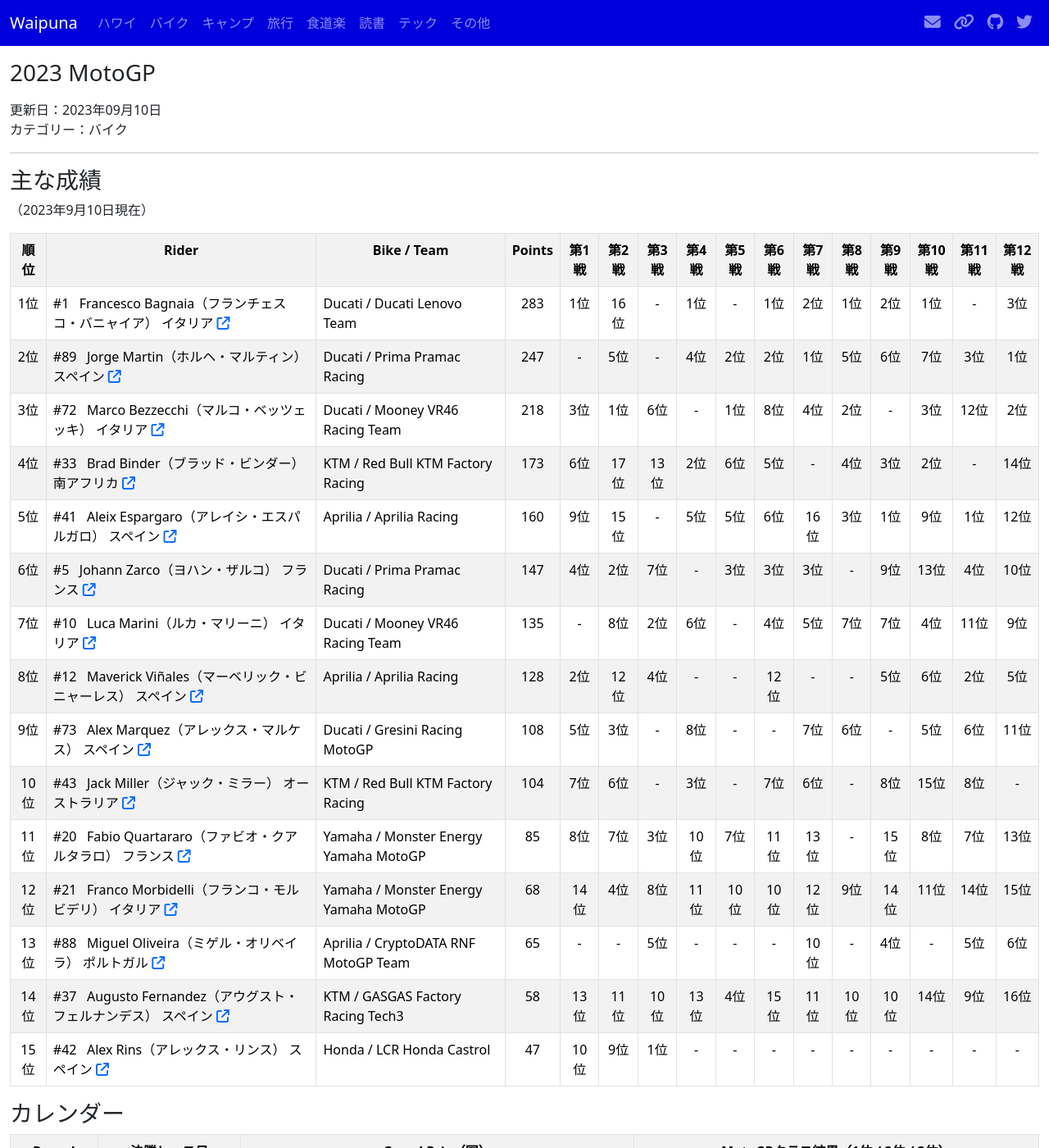
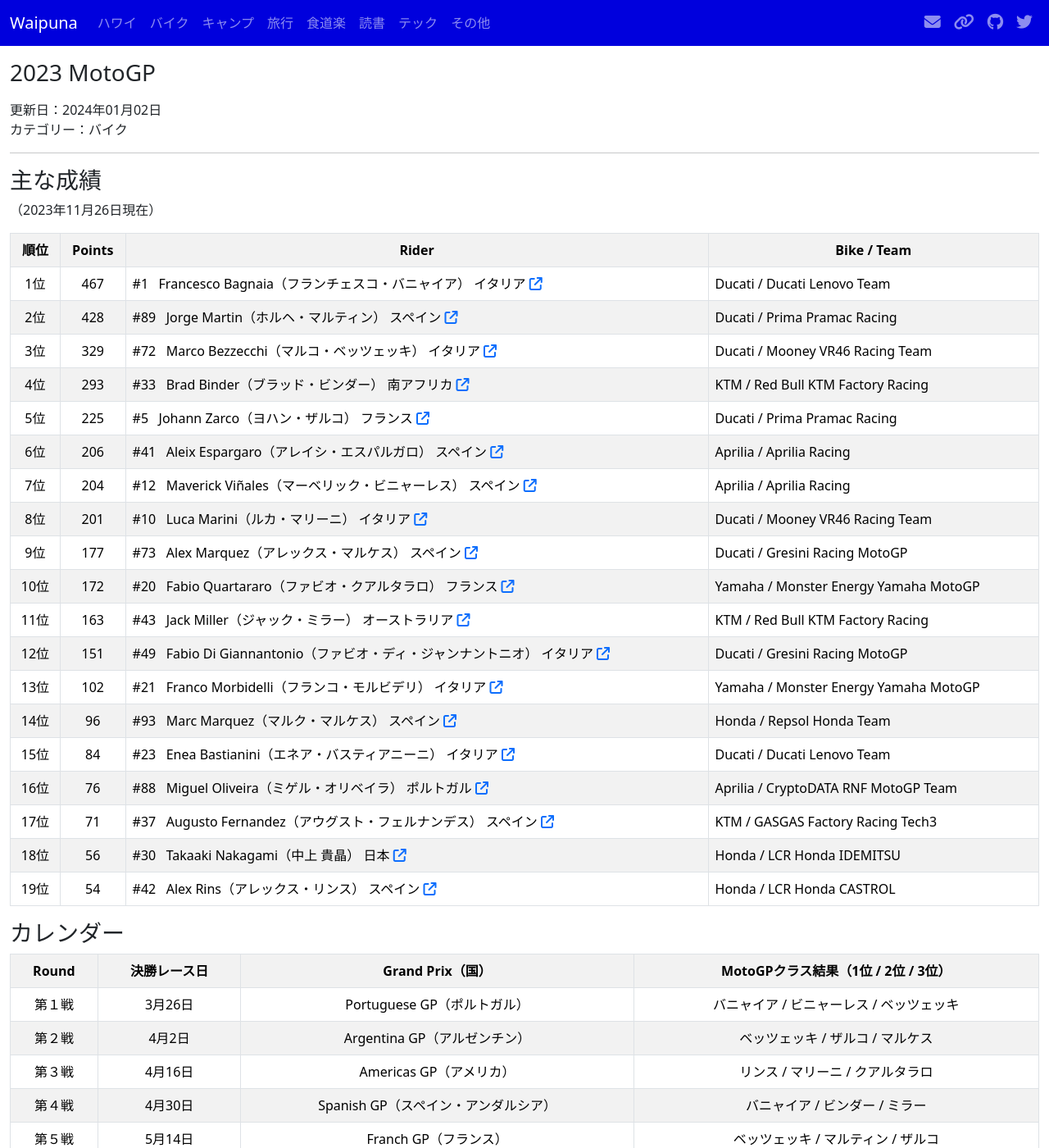
Before and after one commit to waipuna96815/waipuna96815.github.io, a Jekyll site: the page built from pages/moto-2023gp.md, in a window 1280 px wide and 1400 px high. Shown: the whole window at 82% size. Built offline with Jekyll 4.4.1, drawn with Linux system fonts in a browser that asks for light colours; nearby versions of some CDN libraries; some of the changed text lies outside the part shown.

Commit message:
add total results of 2023 MotoGP

```diff
--- a/pages/moto-2023gp.md
+++ b/pages/moto-2023gp.md
@@ -1,320 +1,140 @@
 ---
 layout: page
 title: 2023 MotoGP
-date: 2023-09-10
+date: 2024-01-02
 categories: バイク
 ---
 
 ### 主な成績
-（2023年9月10日現在）
+（2023年11月26日現在）
 
 <table class="table table-bordered table-striped">
   <tr align="center">
     <th>順位</th>
+    <th>Points</th>
     <th>Rider</th>
     <th>Bike / Team</th>
-    <th>Points</th>
-    <th>第1戦</th>
-    <th>第2戦</th>
-    <th>第3戦</th>
-    <th>第4戦</th>
-    <th>第5戦</th>
-    <th>第6戦</th>
-    <th>第7戦</th>
-    <th>第8戦</th>
-    <th>第9戦</th>
-    <th>第10戦</th>
-    <th>第11戦</th>
-    <th>第12戦</th>
   </tr>
   <tr align="center">
     <td>1位</td>
+    <td>467</td>
     <td align="left">#1 &nbsp; Francesco Bagnaia（フランチェスコ・バニャイア） イタリア <a href="https://www.motogp.com/ja/riders/francesco-bagnaia/66b78301-5826-4986-b11e-fa68a7bd77a7"><i class="fa-solid fa-arrow-up-right-from-square"></i></a></td>
     <td align="left">Ducati / Ducati Lenovo Team</td>
-    <td>283</td>
-    <td>1位</td>
-    <td>16位</td>
-    <td>-</td>
-    <td>1位</td>
-    <td>-</td>
-    <td>1位</td>
-    <td>2位</td>
-    <td>1位</td>
-    <td>2位</td>
-    <td>1位</td>
-    <td>-</td>
-    <td>3位</td>
   </tr>
   <tr align="center">
     <td>2位</td>
+    <td>428</td>
     <td align="left">#89 &nbsp; Jorge Martin（ホルヘ・マルティン） スペイン <a href="https://www.motogp.com/ja/riders/jorge-martin/5b9af34e-da94-4ca2-9c4c-6be0fc8b1bbc"><i class="fa-solid fa-arrow-up-right-from-square"></i></a></td>
     <td align="left">Ducati / Prima Pramac Racing</td>
-    <td>247</td>
-    <td>-</td>
-    <td>5位</td>
-    <td>-</td>
-    <td>4位</td>
-    <td>2位</td>
-    <td>2位</td>
-    <td>1位</td>
-    <td>5位</td>
-    <td>6位</td>
-    <td>7位</td>
-    <td>3位</td>
-    <td>1位</td>
   </tr>
   <tr align="center">
     <td>3位</td>
+    <td>329</td>
     <td align="left">#72 &nbsp; Marco Bezzecchi（マルコ・ベッツェッキ） イタリア <a href="https://www.motogp.com/ja/riders/marco-bezzecchi/e622ec5b-5ccf-457c-a67f-ec028f0ddf6e"><i class="fa-solid fa-arrow-up-right-from-square"></i></a></td>
     <td align="left">Ducati / Mooney VR46 Racing Team</td>
-    <td>218</td>
-    <td>3位</td>
-    <td>1位</td>
-    <td>6位</td>
-    <td>-</td>
-    <td>1位</td>
-    <td>8位</td>
-    <td>4位</td>
-    <td>2位</td>
-    <td>-</td>
-    <td>3位</td>
-    <td>12位</td>
-    <td>2位</td>
   </tr>
   <tr align="center">
     <td>4位</td>
+    <td>293</td>
     <td align="left">#33 &nbsp; Brad Binder（ブラッド・ビンダー） 南アフリカ <a href="https://www.motogp.com/ja/riders/brad-binder/ade5ef32-01ea-487c-95ca-491544a668ed"><i class="fa-solid fa-arrow-up-right-from-square"></i></a></td>
     <td align="left">KTM / Red Bull KTM Factory Racing</td>
-    <td>173</td>
-    <td>6位</td>
-    <td>17位</td>
-    <td>13位</td>
-    <td>2位</td>
-    <td>6位</td>
-    <td>5位</td>
-    <td>-</td>
-    <td>4位</td>
-    <td>3位</td>
-    <td>2位</td>
-    <td>-</td>
-    <td>14位</td>
   </tr>
   <tr align="center">
     <td>5位</td>
-    <td align="left">#41 &nbsp; Aleix Espargaro（アレイシ・エスパルガロ） スペイン <a href="https://www.motogp.com/ja/riders/aleix-espargaro/a2f51450-cb43-4d32-8eef-bda9ebb435ed"><i class="fa-solid fa-arrow-up-right-from-square"></i></a></td>
-    <td align="left">Aprilia / Aprilia Racing</td>
-    <td>160</td>
-    <td>9位</td>
-    <td>15位</td>
-    <td>-</td>
-    <td>5位</td>
-    <td>5位</td>
-    <td>6位</td>
-    <td>16位</td>
-    <td>3位</td>
-    <td>1位</td>
-    <td>9位</td>
-    <td>1位</td>
-    <td>12位</td>
+    <td>225</td>
+    <td align="left">#5 &nbsp; Johann Zarco（ヨハン・ザルコ） フランス <a href="https://www.motogp.com/ja/riders/johann-zarco/4a439bde-305a-4995-b3e7-783fa99f784a"><i class="fa-solid fa-arrow-up-right-from-square"></i></a></td>
+    <td align="left">Ducati / Prima Pramac Racing</td>
   </tr>
   <tr align="center">
     <td>6位</td>
-    <td align="left">#5 &nbsp; Johann Zarco（ヨハン・ザルコ） フランス <a href="https://www.motogp.com/ja/riders/johann-zarco/4a439bde-305a-4995-b3e7-783fa99f784a"><i class="fa-solid fa-arrow-up-right-from-square"></i></a></td>
-    <td align="left">Ducati / Prima Pramac Racing</td>
-    <td>147</td>
-    <td>4位</td>
-    <td>2位</td>
-    <td>7位</td>
-    <td>-</td>
-    <td>3位</td>
-    <td>3位</td>
-    <td>3位</td>
-    <td>-</td>
-    <td>9位</td>
-    <td>13位</td>
-    <td>4位</td>
-    <td>10位</td>
+    <td>206</td>
+    <td align="left">#41 &nbsp; Aleix Espargaro（アレイシ・エスパルガロ） スペイン <a href="https://www.motogp.com/ja/riders/aleix-espargaro/a2f51450-cb43-4d32-8eef-bda9ebb435ed"><i class="fa-solid fa-arrow-up-right-from-square"></i></a></td>
+    <td align="left">Aprilia / Aprilia Racing</td>
   </tr>
   <tr align="center">
     <td>7位</td>
-    <td align="left">#10 &nbsp; Luca Marini（ルカ・マリーニ） イタリア <a href="https://www.motogp.com/ja/riders/luca-marini/5dfc20db-c3c4-4ecd-9c7c-f6cfd042031a"><i class="fa-solid fa-arrow-up-right-from-square"></i></a></td>
-    <td align="left">Ducati / Mooney VR46 Racing Team</td>
-    <td>135</td>
-    <td>-</td>
-    <td>8位</td>
-    <td>2位</td>
-    <td>6位</td>
-    <td>-</td>
-    <td>4位</td>
-    <td>5位</td>
-    <td>7位</td>
-    <td>7位</td>
-    <td>4位</td>
-    <td>11位</td>
-    <td>9位</td>
+    <td>204</td>
+    <td align="left">#12 &nbsp; Maverick Viñales（マーベリック・ビニャーレス） スペイン <a href="https://www.motogp.com/ja/riders/maverick-vinales/71df6f0d-51c3-4cdb-9f5c-51939e6f33f2"><i class="fa-solid fa-arrow-up-right-from-square"></i></a></td>
+    <td align="left">Aprilia / Aprilia Racing</td>
   </tr>
   <tr align="center">
     <td>8位</td>
-    <td align="left">#12 &nbsp; Maverick Viñales（マーベリック・ビニャーレス） スペイン <a href="https://www.motogp.com/ja/riders/maverick-vinales/71df6f0d-51c3-4cdb-9f5c-51939e6f33f2"><i class="fa-solid fa-arrow-up-right-from-square"></i></a></td>
-    <td align="left">Aprilia / Aprilia Racing</td>
-    <td>128</td>
-    <td>2位</td>
-    <td>12位</td>
-    <td>4位</td>
-    <td>-</td>
-    <td>-</td>
-    <td>12位</td>
-    <td>-</td>
-    <td>-</td>
-    <td>5位</td>
-    <td>6位</td>
-    <td>2位</td>
-    <td>5位</td>
+    <td>201</td>
+    <td align="left">#10 &nbsp; Luca Marini（ルカ・マリーニ） イタリア <a href="https://www.motogp.com/ja/riders/luca-marini/5dfc20db-c3c4-4ecd-9c7c-f6cfd042031a"><i class="fa-solid fa-arrow-up-right-from-square"></i></a></td>
+    <td align="left">Ducati / Mooney VR46 Racing Team</td>
   </tr>
   <tr align="center">
     <td>9位</td>
+    <td>177</td>
     <td align="left">#73 &nbsp; Alex Marquez（アレックス・マルケス） スペイン <a href="https://www.motogp.com/ja/riders/alex-marquez/41195f0f-9817-4a4d-913e-c1fbbb351d9b"><i class="fa-solid fa-arrow-up-right-from-square"></i></a></td>
     <td align="left">Ducati / Gresini Racing MotoGP</td>
-    <td>108</td>
-    <td>5位</td>
-    <td>3位</td>
-    <td>-</td>
-    <td>8位</td>
-    <td>-</td>
-    <td>-</td>
-    <td>7位</td>
-    <td>6位</td>
-    <td>-</td>
-    <td>5位</td>
-    <td>6位</td>
-    <td>11位</td>
   </tr>
   <tr align="center">
     <td>10位</td>
-    <td align="left">#43 &nbsp; Jack Miller（ジャック・ミラー） オーストラリア <a href="https://www.motogp.com/ja/riders/jack-miller/b0c1fea6-2dd5-4e26-8a18-0ac9fe6870e4"><i class="fa-solid fa-arrow-up-right-from-square"></i></a></td>
-    <td align="left">KTM / Red Bull KTM Factory Racing</td>
-    <td>104</td>
-    <td>7位</td>
-    <td>6位</td>
-    <td>-</td>
-    <td>3位</td>
-    <td>-</td>
-    <td>7位</td>
-    <td>6位</td>
-    <td>-</td>
-    <td>8位</td>
-    <td>15位</td>
-    <td>8位</td>
-    <td>-</td>
+    <td>172</td>
+    <td align="left">#20 &nbsp; Fabio Quartararo（ファビオ・クアルタラロ） フランス <a href="https://www.motogp.com/ja/riders/fabio-quartararo/bf95d959-6a60-44f1-84b5-ded861e62578"><i class="fa-solid fa-arrow-up-right-from-square"></i></a></td>
+    <td align="left">Yamaha / Monster Energy Yamaha MotoGP</td>
   </tr>
   <tr align="center">
     <td>11位</td>
-    <td align="left">#20 &nbsp; Fabio Quartararo（ファビオ・クアルタラロ） フランス <a href="https://www.motogp.com/ja/riders/fabio-quartararo/bf95d959-6a60-44f1-84b5-ded861e62578"><i class="fa-solid fa-arrow-up-right-from-square"></i></a></td>
-    <td align="left">Yamaha / Monster Energy Yamaha MotoGP</td>
-    <td>85</td>
-    <td>8位</td>
-    <td>7位</td>
-    <td>3位</td>
-    <td>10位</td>
-    <td>7位</td>
-    <td>11位</td>
-    <td>13位</td>
-    <td>-</td>
-    <td>15位</td>
-    <td>8位</td>
-    <td>7位</td>
-    <td>13位</td>
+    <td>163</td>
+    <td align="left">#43 &nbsp; Jack Miller（ジャック・ミラー） オーストラリア <a href="https://www.motogp.com/ja/riders/jack-miller/b0c1fea6-2dd5-4e26-8a18-0ac9fe6870e4"><i class="fa-solid fa-arrow-up-right-from-square"></i></a></td>
+    <td align="left">KTM / Red Bull KTM Factory Racing</td>
   </tr>
   <tr align="center">
     <td>12位</td>
-    <td align="left">#21 &nbsp; Franco Morbidelli（フランコ・モルビデリ） イタリア <a href="https://www.motogp.com/ja/riders/franco-morbidelli/4113c5f7-33c5-4246-b05b-3f81f4ddbd8f"><i class="fa-solid fa-arrow-up-right-from-square"></i></a></td>
-    <td align="left">Yamaha / Monster Energy Yamaha MotoGP</td>
-    <td>68</td>
-    <td>14位</td>
-    <td>4位</td>
-    <td>8位</td>
-    <td>11位</td>
-    <td>10位</td>
-    <td>10位</td>
-    <td>12位</td>
-    <td>9位</td>
-    <td>14位</td>
-    <td>11位</td>
-    <td>14位</td>
-    <td>15位</td>
+    <td>151</td>
+    <td align="left">#49 &nbsp; Fabio Di Giannantonio（ファビオ・ディ・ジャンナントニオ） イタリア <a href="https://www.motogp.com/ja/riders/fabio-di-giannantonio/525b1551-f10b-4cfd-9b43-59af6fca654b"><i class="fa-solid fa-arrow-up-right-from-square"></i></a></td>
+    <td align="left">Ducati / Gresini Racing MotoGP</td>
   </tr>
   <tr align="center">
     <td>13位</td>
-    <td align="left">#88 &nbsp; Miguel Oliveira（ミゲル・オリベイラ） ポルトガル <a href="https://www.motogp.com/ja/riders/miguel-oliveira/50b4fb1f-1785-4a9a-a65c-97d0de9daa22"><i class="fa-solid fa-arrow-up-right-from-square"></i></a></td>
-    <td align="left">Aprilia / CryptoDATA RNF MotoGP Team</td>
-    <td>65</td>
-    <td>-</td>
-    <td>-</td>
-    <td>5位</td>
-    <td>-</td>
-    <td>-</td>
-    <td>-</td>
-    <td>10位</td>
-    <td>-</td>
-    <td>4位</td>
-    <td>-</td>
-    <td>5位</td>
-    <td>6位</td>
+    <td>102</td>
+    <td align="left">#21 &nbsp; Franco Morbidelli（フランコ・モルビデリ） イタリア <a href="https://www.motogp.com/ja/riders/franco-morbidelli/4113c5f7-33c5-4246-b05b-3f81f4ddbd8f"><i class="fa-solid fa-arrow-up-right-from-square"></i></a></td>
+    <td align="left">Yamaha / Monster Energy Yamaha MotoGP</td>
   </tr>
   <tr align="center">
     <td>14位</td>
-    <td align="left">#37 &nbsp; Augusto Fernandez（アウグスト・フェルナンデス） スペイン <a href="https://www.motogp.com/ja/riders/augusto-fernandez/eb7f90b1-9373-4089-b2f5-adbc234a3526"><i class="fa-solid fa-arrow-up-right-from-square"></i></a></td>
-    <td align="left">KTM / GASGAS Factory Racing Tech3</td>
-    <td>58</td>
-    <td>13位</td>
-    <td>11位</td>
-    <td>10位</td>
-    <td>13位</td>
-    <td>4位</td>
-    <td>15位</td>
-    <td>11位</td>
-    <td>10位</td>
-    <td>10位</td>
-    <td>14位</td>
-    <td>9位</td>
-    <td>16位</td>
+    <td>96</td>
+    <td align="left">#93 &nbsp; Marc Marquez（マルク・マルケス） スペイン <a href="https://www.motogp.com/ja/riders/marc-marquez/23e50438-a657-4fb0-a190-3262b5472f29"><i class="fa-solid fa-arrow-up-right-from-square"></i></a></td>
+    <td align="left">Honda / Repsol Honda Team</td>
   </tr>
   <tr align="center">
     <td>15位</td>
+    <td>84</td>
+    <td align="left">#23 &nbsp; Enea Bastianini（エネア・バスティアニーニ） イタリア <a href="https://www.motogp.com/ja/riders/enea-bastianini/00db2312-15f2-4333-be5c-4bbff9d17aec"><i class="fa-solid fa-arrow-up-right-from-square"></i></a></td>
+    <td align="left">Ducati / Ducati Lenovo Team</td>
+  </tr>
+  <tr align="center">
+    <td>16位</td>
+    <td>76</td>
+    <td align="left">#88 &nbsp; Miguel Oliveira（ミゲル・オリベイラ） ポルトガル <a href="https://www.motogp.com/ja/riders/miguel-oliveira/50b4fb1f-1785-4a9a-a65c-97d0de9daa22"><i class="fa-solid fa-arrow-up-right-from-square"></i></a></td>
+    <td align="left">Aprilia / CryptoDATA RNF MotoGP Team</td>
+  </tr>
+  <tr align="center">
+    <td>17位</td>
+    <td>71</td>
+    <td align="left">#37 &nbsp; Augusto Fernandez（アウグスト・フェルナンデス） スペイン <a href="https://www.motogp.com/ja/riders/augusto-fernandez/eb7f90b1-9373-4089-b2f5-adbc234a3526"><i class="fa-solid fa-arrow-up-right-from-square"></i></a></td>
+    <td align="left">KTM / GASGAS Factory Racing Tech3</td>
+  </tr>
+  <tr align="center">
+    <td>18位</td>
+    <td>56</td>
+    <td align="left">#30 &nbsp; Takaaki Nakagami（中上 貴晶） 日本 <a href="https://www.motogp.com/ja/riders/takaaki-nakagami/a7b4d63f-45b3-402e-b66c-001ed8a62934"><i class="fa-solid fa-arrow-up-right-from-square"></i></a></td>
+    <td align="left">Honda / LCR Honda IDEMITSU</td>
+  </tr>
+  <tr align="center">
+    <td>19位</td>
+    <td>54</td>
     <td align="left">#42 &nbsp; Alex Rins（アレックス・リンス） スペイン <a href="https://www.motogp.com/ja/riders/alex-rins/04bf0ce4-5062-44fc-9745-ec85a8d8f8d3"><i class="fa-solid fa-arrow-up-right-from-square"></i></a></td>
-    <td align="left">Honda / LCR Honda Castrol</td>
-    <td>47</td>
-    <td>10位</td>
-    <td>9位</td>
-    <td>1位</td>
-    <td>-</td>
-    <td>-</td>
-    <td>-</td>
-    <td>-</td>
-    <td>-</td>
-    <td>-</td>
-    <td>-</td>
-    <td>-</td>
-    <td>-</td>
+    <td align="left">Honda / LCR Honda CASTROL</td>
   </tr>
   <!--
   <tr align="center">
     <td>位</td>
+    <td></td>
     <td align="left">#?? &nbsp; ?（?） ? <a href=""><i class="fa-solid fa-arrow-up-right-from-square"></i></a></td>
     <td align="left">? / ?</td>
-    <td></td>
-    <td>位</td>
-    <td>位</td>
-    <td>位</td>
-    <td>位</td>
-    <td>位</td>
-    <td>位</td>
-    <td>位</td>
-    <td>位</td>
-    <td>位</td>
-    <td>位</td>
-    <td>位</td>
-    <td>位</td>
   </tr>
   -->
 </table>
@@ -410,49 +230,49 @@
     <td>第13戦</td>
     <td>9月24日</td>
     <td>Indian GP（インド）</td>
-    <td></td>
+    <td>ベッツェッキ / マルティン / クアルタラロ</td>
   </tr>
   <tr align="center">
     <td>第14戦</td>
     <td>10月1日</td>
     <td>Japanese GP（日本）</td>
-    <td></td>
+    <td>マルティン / バニャイア / マルケス</td>
   </tr>
   <tr align="center">
     <td>第15戦</td>
     <td>10月15日</td>
     <td>Indonesian GP（インドネシア）</td>
-    <td></td>
+    <td>バニャイア / ビニャーレス / クアルタラロ</td>
   </tr>
   <tr align="center">
     <td>第16戦</td>
     <td>10月22日</td>
     <td>Australian GP（オーストラリア）</td>
-    <td></td>
+    <td>ザルコ / バニャイア / ジャンナントニオ</td>
   </tr>
   <tr align="center">
     <td>第17戦</td>
     <td>10月29日</td>
     <td>Thai GP（タイ）</td>
-    <td></td>
+    <td>マルティン / マルティン / ビンダー</td>
   </tr>
   <tr align="center">
     <td>第18戦</td>
     <td>11月12日</td>
     <td>Malaysian GP（マレーシア）</td>
-    <td></td>
+    <td>バスティアニーニ / マルケス / バニャイア</td>
   </tr>
   <tr align="center">
     <td>第19戦</td>
     <td>11月19日</td>
     <td>Qatar GP（カタール）</td>
-    <td></td>
+    <td>ジャンナントニオ / バニャイア / マリーニ</td>
   </tr>
   <tr align="center">
     <td>第20戦</td>
     <td>11月26日</td>
     <td>Valencia GP（スペイン・バレンシア）</td>
-    <td></td>
+    <td>バニャイア / ザルコ / ビンダー</td>
   </tr>
 </table>
 
```
Also changed, not shown: index.md (+5 -0 lines), moto.md (+5 -0 lines).
